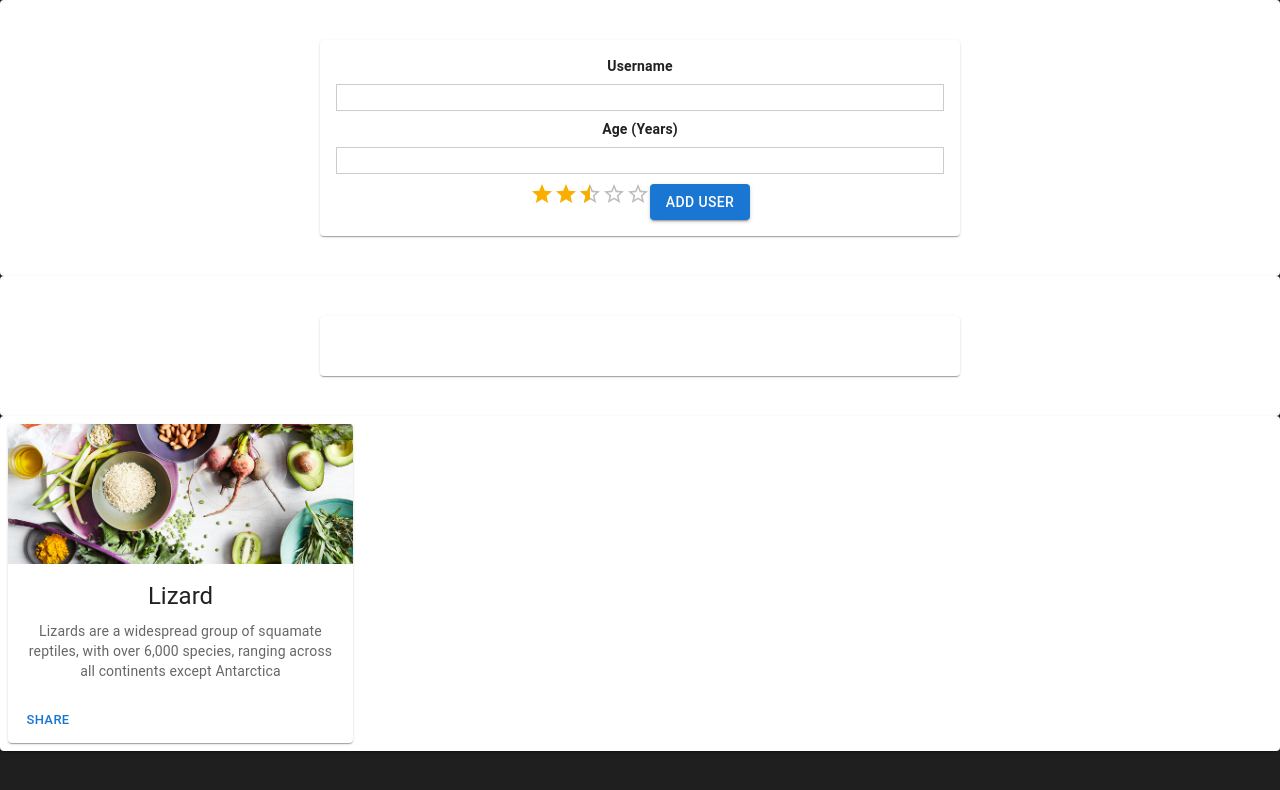
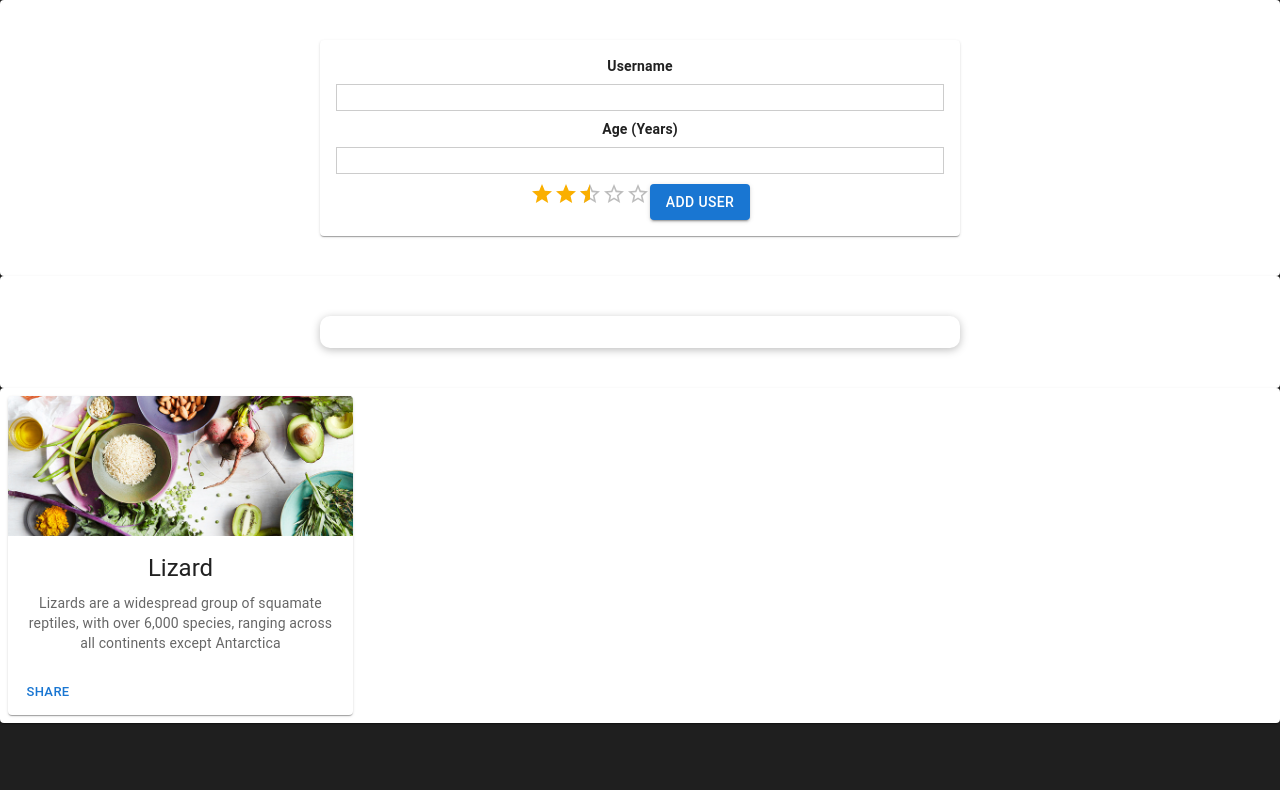
Before and after one commit to yannickmacken/react-fragments-portals-refs, a React (Create React App) app: page / in a window 1280 px wide. Shown: the top 790 px of the page. Built offline with nearby package versions, Linux system fonts and the light colour scheme.

Commit message:
update card

```diff
--- a/src/components/UI/Card.js
+++ b/src/components/UI/Card.js
@@ -1,10 +1,9 @@
 import React from 'react';
 
 import classes from './Card.module.css';
-import Card from '@mui/material/Card';
 
-const DefaultCard = (props) => {
-  return <Card className={`${classes.card} ${props.className}`}>{props.children}</Card>;
+const Card = (props) => {
+  return <div className={`${classes.card} ${props.className}`}>{props.children}</div>;
 };
 
-export default DefaultCard;
+export default Card;
--- a/src/components/UI/ErrorModal.js
+++ b/src/components/UI/ErrorModal.js
@@ -1,7 +1,7 @@
 import React from 'react';
 import ReactDOM from 'react-dom';
 
-import DefaultCard from './Card';
+import Card from './Card';
 import Button from './Button';
 import classes from './ErrorModal.module.css';
 
@@ -11,7 +11,7 @@ const Backdrop = (props) => {
 
 const ModalOverlay = (props) => {
   return(
-    <DefaultCard className={classes.modal}>
+    <Card className={classes.modal}>
       <header className={classes.header}>
         <h2>{props.title}</h2>
       </header>
@@ -21,7 +21,7 @@ const ModalOverlay = (props) => {
       <footer className={classes.actions}>
         <Button onClick={props.onConfirm}>Okay</Button>
       </footer>
-    </DefaultCard>
+    </Card>
   )
 };
 
```
